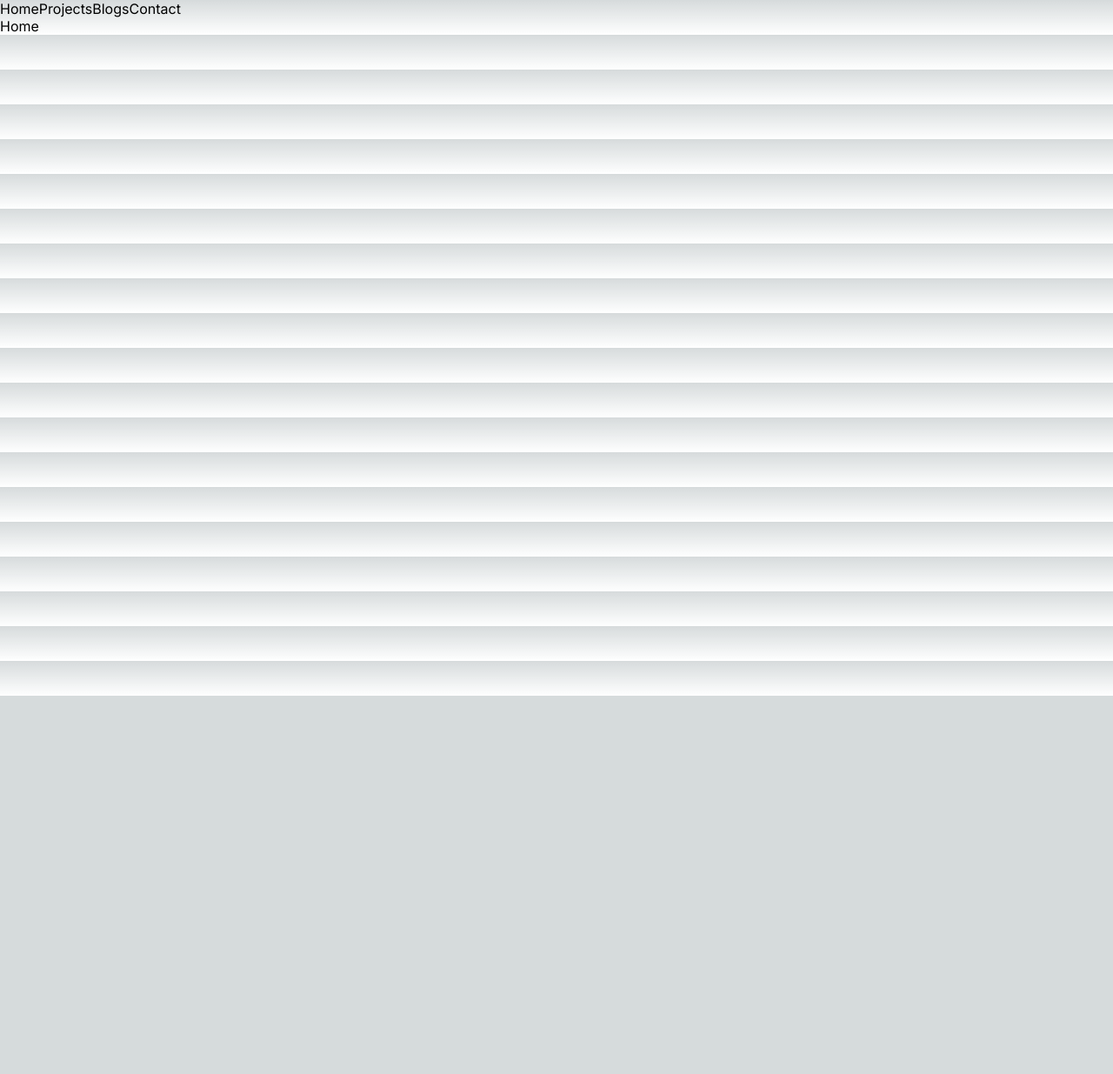
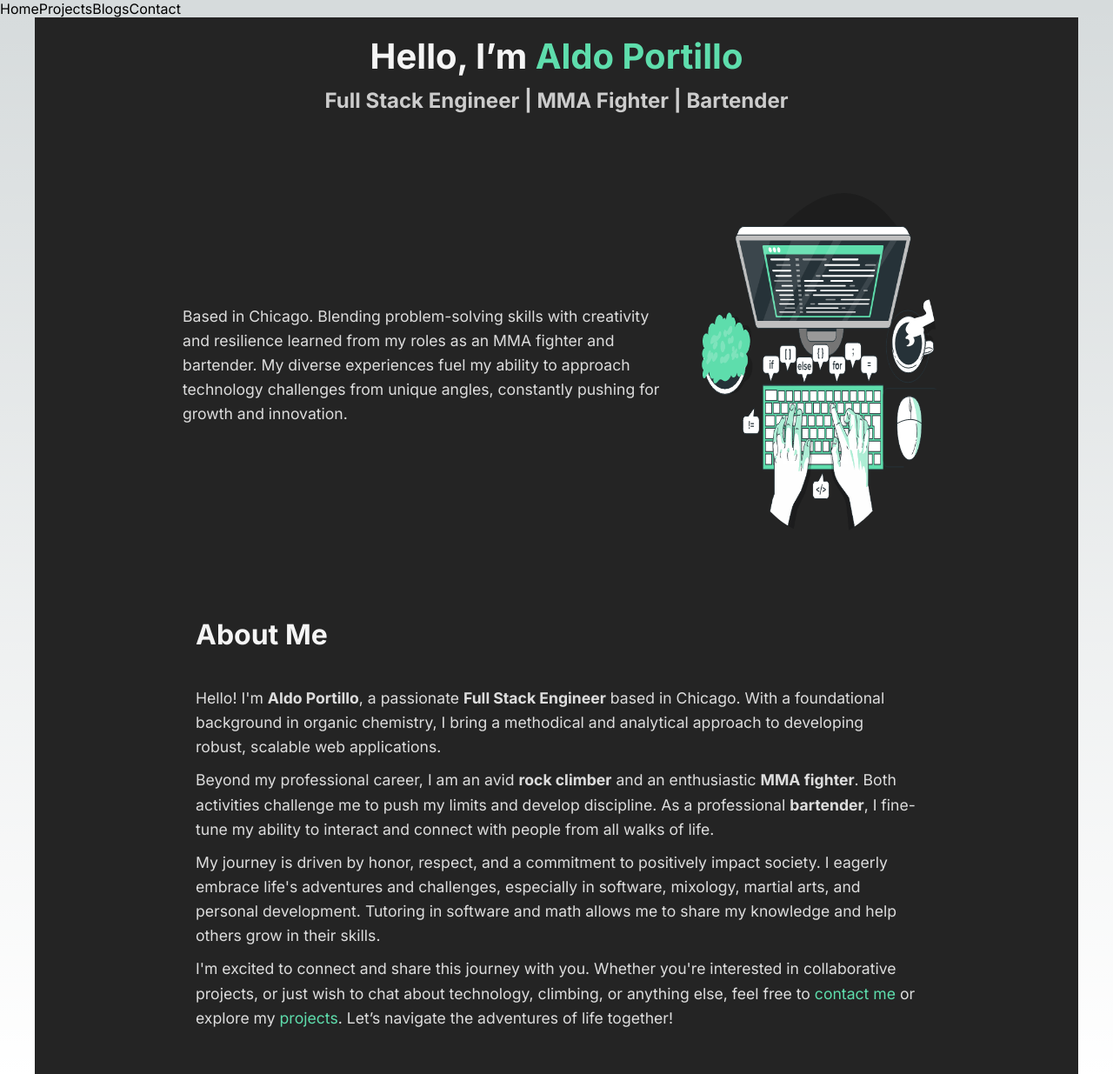
Before and after one commit to aldoportillo/portfolio-next, a Next.js app: page / in a window 1280 px wide. Shown: the whole page at 87% size. Before the commit the page ends 800 px from the top, so only its background shows below. Built offline with nearby package versions, Linux system fonts and the light colour scheme.

Commit message:
Import home

```diff
--- a/package.json
+++ b/package.json
@@ -9,9 +9,10 @@
     "lint": "next lint"
   },
   "dependencies": {
+    "next": "14.2.3",
     "react": "^18",
     "react-dom": "^18",
-    "next": "14.2.3"
+    "styled-components": "^6.1.11"
   },
   "devDependencies": {
     "eslint": "^8",
--- a/src/app/page.js
+++ b/src/app/page.js
@@ -1,4 +1,7 @@
-import React from 'react'
+import Link from "next/link";
+import { Wrapper, Header, Subheader, Highlight, Inline, Bio, AboutMeSection } from "../components/HomeStyles/HomeStyles";
+import Typing from "/public/typing.gif";
+import Image from "next/image";
 
 export const metadata = {
   title: "Home | Aldo Portillo",
@@ -8,10 +11,32 @@ export const metadata = {
 
 };
 
-function Home() {
+function Home({ blogData }) {
   return (
-    <div>Home</div>
-  )
+    <Wrapper>
+      <Header>
+        Hello, I’m <Highlight>Aldo Portillo</Highlight>
+      </Header>
+      <Subheader>Full Stack Engineer | MMA Fighter | Bartender</Subheader>
+      <Inline>
+        <Image src={Typing} alt="Typing" />
+        <Bio>
+          Based in Chicago. Blending problem-solving skills with creativity and resilience learned from my roles as an MMA fighter and bartender. My diverse experiences fuel my ability to approach technology challenges from unique angles, constantly pushing for growth and innovation.
+        </Bio>
+      </Inline>
+      <AboutMeSection>
+        <h2>About Me</h2>
+        <p>Hello! I&apos;m <strong>Aldo Portillo</strong>, a passionate <strong>Full Stack Engineer</strong> based in Chicago. With a foundational background in organic chemistry, I bring a methodical and analytical approach to developing robust, scalable web applications.</p>
+
+        <p>Beyond my professional career, I am an avid <strong>rock climber</strong> and an enthusiastic <strong>MMA fighter</strong>. Both activities challenge me to push my limits and develop discipline. As a professional <strong>bartender</strong>, I fine-tune my ability to interact and connect with people from all walks of life.</p>
+
+        <p>My journey is driven by honor, respect, and a commitment to positively impact society. I eagerly embrace life&apos;s adventures and challenges, especially in software, mixology, martial arts, and personal development. Tutoring in software and math allows me to share my knowledge and help others grow in their skills.</p>
+
+        <p>I&apos;m excited to connect and share this journey with you. Whether you&apos;re interested in collaborative projects, or just wish to chat about technology, climbing, or anything else, feel free to <Link href="/contact">contact me</Link> or explore my <Link href="/projects">projects</Link>. Let’s navigate the adventures of life together!</p>
+      </AboutMeSection>
+      {/* <Posts blogData={blogData} /> */}
+    </Wrapper>
+  );
 }
 
-export default Home
+export default Home;
--- /dev/null
+++ b/src/components/HomeStyles/HomeStyles.js
@@ -0,0 +1,99 @@
+"use client";
+
+import styled from "styled-components";
+
+const Wrapper = styled.div`
+  display: flex;
+  flex-direction: column;
+  align-items: center;
+  padding: 20px;
+  min-height: 100vh;
+  background-color: #242424;
+  color: #f5f5f5;
+  max-width: 1200px;
+  margin: auto;
+`;
+
+const Header = styled.h1`
+  margin: 0;
+  font-size: 2.5em;
+  color: #f5f5f5;
+`;
+
+const Highlight = styled.span`
+  color: #5eddac;
+`;
+
+const Subheader = styled.h2`
+  color: #ccc;
+  font-size: 1.5em;
+  margin-top: 0.5em;
+`;
+
+const Inline = styled.div`
+  display: flex;
+  flex-direction: column;
+  align-items: center;
+  justify-content: center;
+  margin-top: 20px;
+
+  img {
+    width: 100%;
+    max-width: 300px;
+    margin-top: 20px;
+  }
+
+  @media (min-width: 768px) {
+    flex-direction: row-reverse;
+    img {
+      width: 50%;
+    }
+  }
+`;
+
+const Bio = styled.p`
+  font-size: 1.1em;
+  line-height: 1.6;
+  text-align: start;
+  max-width: 600px;
+  margin-top: 20px;
+  color: #ddd;
+  padding: 0 20px;
+`;
+
+const AboutMeSection = styled.section`
+  padding: 20px;
+  text-align: left;
+  color: #f5f5f5;
+  max-width: 1200px;
+  width: auto;
+
+  @media (min-width: 768px) {
+    width: 75%;
+    }
+
+  h2 {
+    font-size: 2em;
+    color: var(--accent);
+    margin-top: 20px;
+    margin-bottom: 40px;
+  }
+
+  p {
+    font-size: 1.1em;
+    line-height: 1.6;
+    color: #ddd;
+    margin-bottom: 10px;
+  }
+
+  a {
+    color: #5eddac;
+    text-decoration: none;
+  }
+
+  a:hover {
+    text-decoration: underline;
+  }
+`;
+
+export { Wrapper, Header, Highlight, Subheader, Inline, Bio, AboutMeSection };
--- /dev/null
+++ b/src/components/HomeStyles/index.js
@@ -0,0 +1,2 @@
+export * from './HomeStyles';
+export { default } from './HomeStyles';
```
Also changed, not shown: 1 other file (tests, documents, lock files or other folders).
